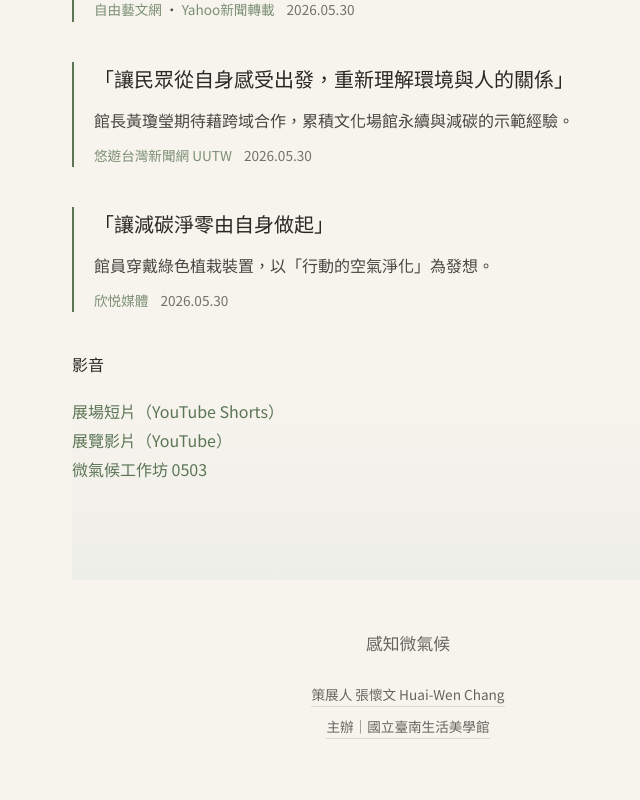
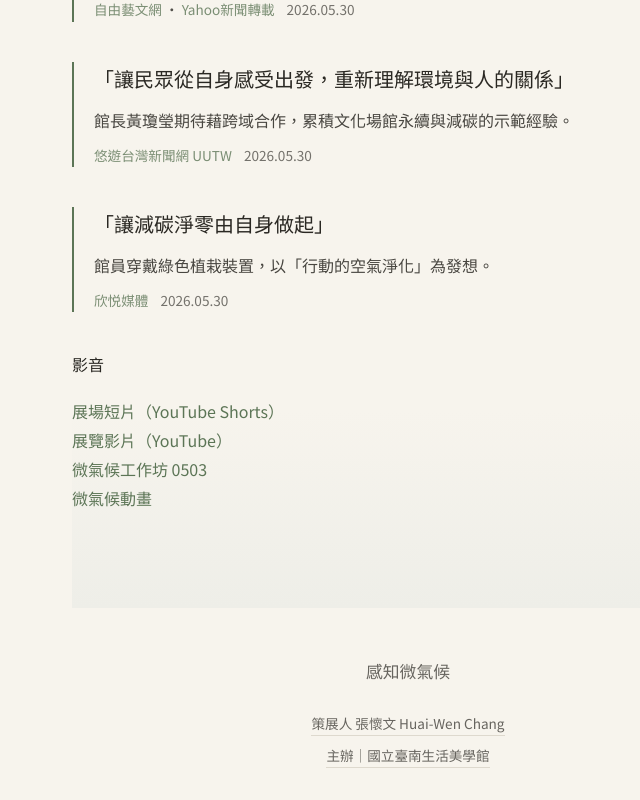
Before and after one commit to attuning-microclimates/attuning-microclimates.github.io, a React (Vite) app: page / in a window 1280 px wide. Shown: the part 6629-7429 px from the top of the page, without its empty margins (232-872 px from the left). Built offline with nearby package versions, Linux system fonts and the light colour scheme.

Commit message:
Add Microclimate animation link to content

```diff
--- a/src/content.ts
+++ b/src/content.ts
@@ -275,6 +275,10 @@ export const videoLinks: LinkItem[] = [
   {
     label: { zh: '微氣候工作坊 0503', en: 'Microclimate Workshop 0503' },
     url: 'https://youtu.be/yvHKO5eOLXM'
+  },
+  {
+    label: { zh: '微氣候動畫', en: 'Microclimate animation' },
+    url: 'https://youtu.be/2mTM8LWpB9g'
   }
 ];
 
```
